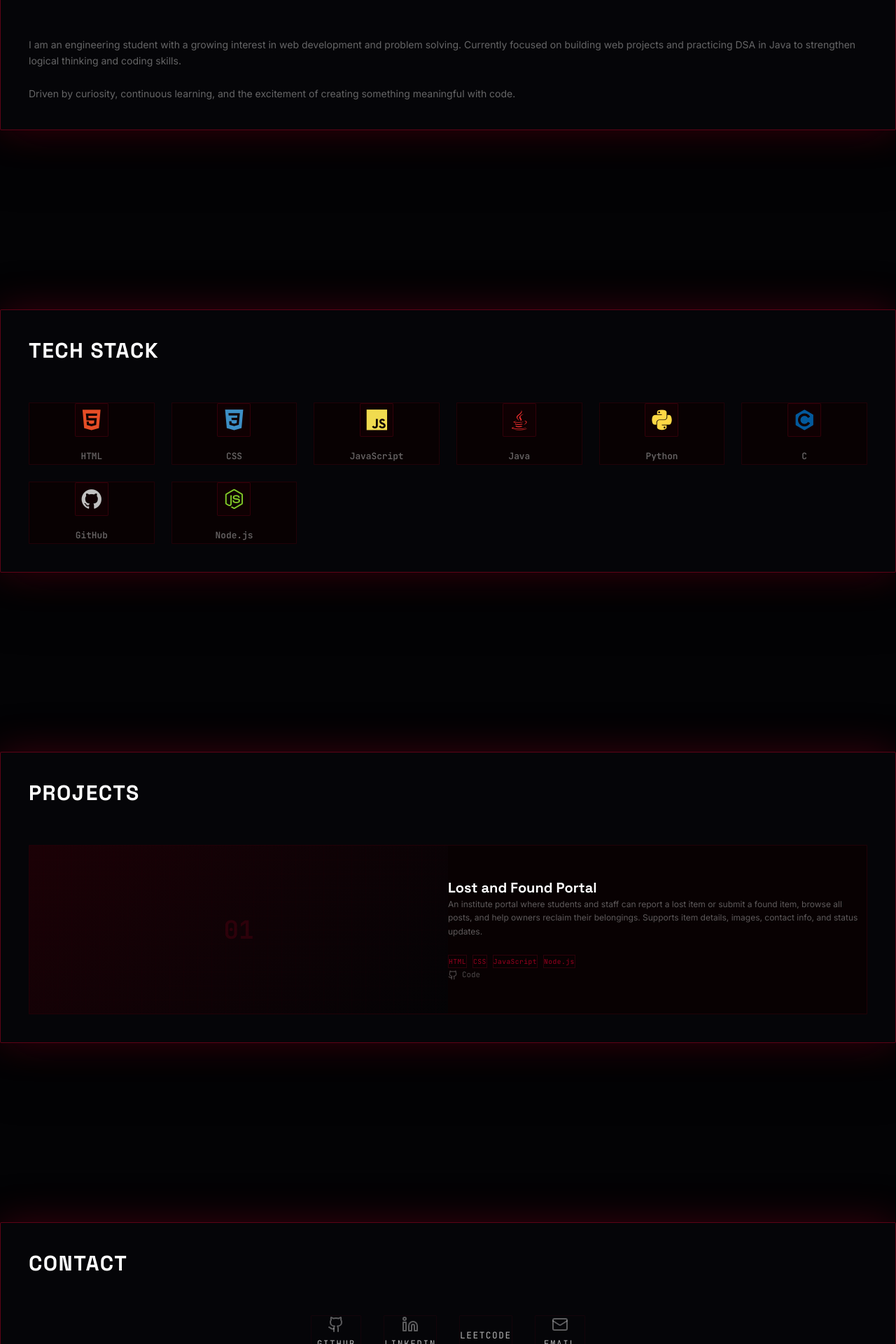
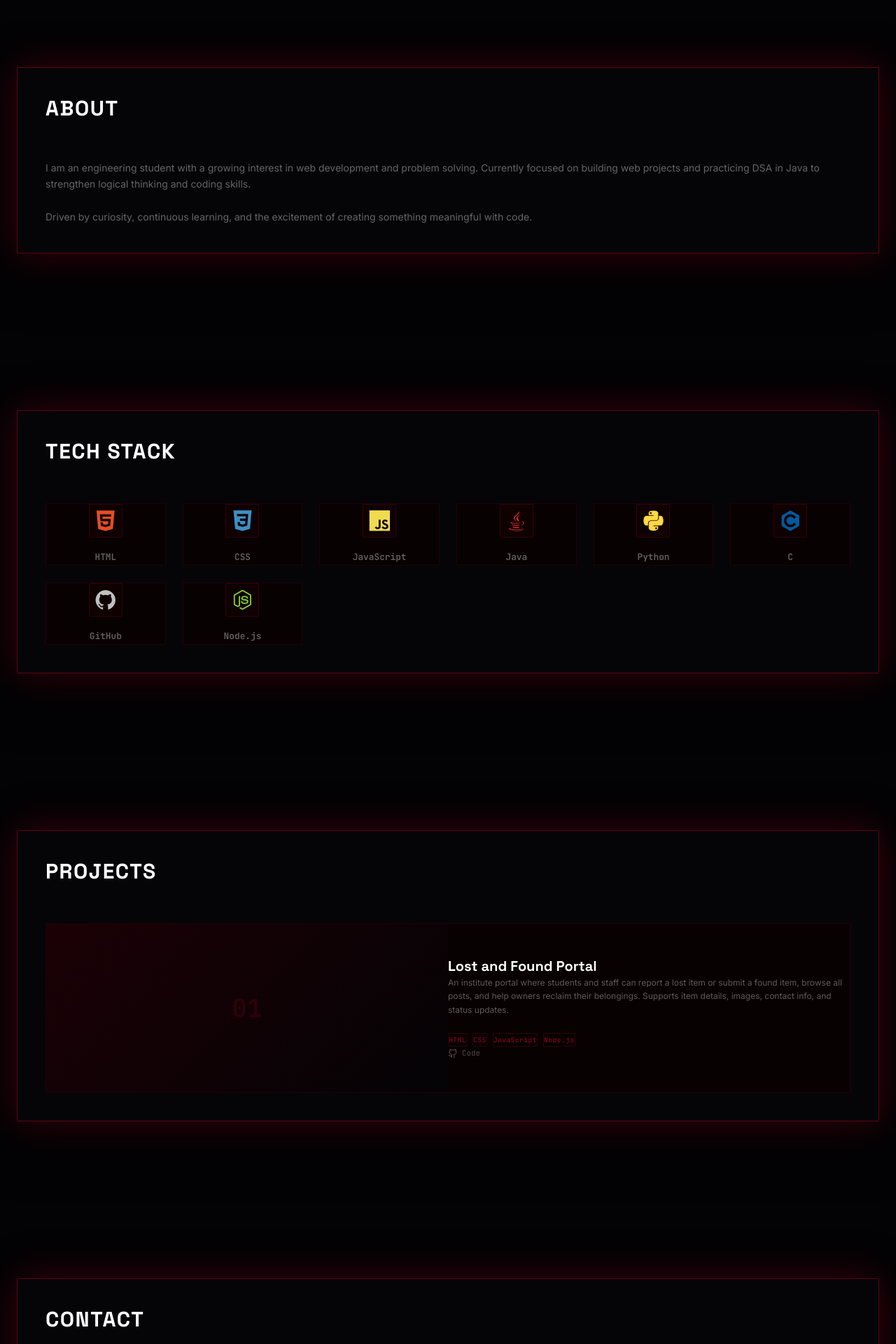
Before and after one commit to akashfoujdar0016/Project_Portfolio, a React (Vite) app: page / in a window 1280 px wide. Shown: the part 880-2800 px from the top of the page at 70% size. Built offline with nearby package versions, Linux system fonts and the light colour scheme.

Commit message:
fix: drastically reduce section padding and dividers to fix nav scroll positioning

```diff
--- a/src/App.tsx
+++ b/src/App.tsx
@@ -12,7 +12,7 @@ const sectionIds = ['home', 'about', 'tech-stack', 'projects', 'contact'];
 
 function SectionDivider() {
   return (
-    <div className="h-32 md:h-48 lg:h-64" />
+    <div style={{ height: '4rem' }} />
   );
 }
 
@@ -29,7 +29,7 @@ export function App() {
       <HeroSection />
 
       {/* Section spacing wrapper */}
-      <div className="mt-40 md:mt-64 lg:mt-80">
+      <div style={{ marginTop: '5rem' }}>
         <AboutSection />
 
         <SectionDivider />
--- a/src/components/AboutSection.tsx
+++ b/src/components/AboutSection.tsx
@@ -1,6 +1,6 @@
 export function AboutSection() {
   return (
-    <section id="about" className="relative pt-32 pb-40 md:pt-56 md:pb-72 lg:pt-72 lg:pb-96 px-6 md:px-10 lg:px-16">
+    <section id="about" className="relative" style={{ paddingTop: '6rem', paddingBottom: '4rem', paddingLeft: '1.5rem', paddingRight: '1.5rem' }}>
       <div className="w-full section-fade" style={{ maxWidth: '1400px', marginLeft: 'auto', marginRight: 'auto' }}>
         <div className="section-shell px-10 pt-16 pb-24 md:px-14 md:pt-20 md:pb-32">
           {/* Section header */}
--- a/src/components/ContactSection.tsx
+++ b/src/components/ContactSection.tsx
@@ -32,7 +32,7 @@ const socials: Array<
 
 export function ContactSection() {
   return (
-    <section id="contact" className="relative pt-32 pb-40 md:pt-56 md:pb-72 lg:pt-72 lg:pb-96 px-6 md:px-10 lg:px-16">
+    <section id="contact" className="relative" style={{ paddingTop: '6rem', paddingBottom: '4rem', paddingLeft: '1.5rem', paddingRight: '1.5rem' }}>
       <div className="w-full section-fade" style={{ maxWidth: '1400px', marginLeft: 'auto', marginRight: 'auto' }}>
         <div className="section-shell px-10 pt-16 pb-24 md:px-14 md:pt-20 md:pb-32">
           {/* Section header */}
--- a/src/components/ProjectsSection.tsx
+++ b/src/components/ProjectsSection.tsx
@@ -10,7 +10,7 @@ export function ProjectsSection() {
   };
 
   return (
-    <section id="projects" className="relative pt-32 pb-40 md:pt-56 md:pb-72 lg:pt-72 lg:pb-96 px-6 md:px-10 lg:px-16">
+    <section id="projects" className="relative" style={{ paddingTop: '6rem', paddingBottom: '4rem', paddingLeft: '1.5rem', paddingRight: '1.5rem' }}>
       <div className="w-full section-fade" style={{ maxWidth: '1400px', marginLeft: 'auto', marginRight: 'auto' }}>
         <div className="section-shell px-10 pt-16 pb-24 md:px-14 md:pt-20 md:pb-32">
           {/* Section header */}
--- a/src/components/SkillsSection.tsx
+++ b/src/components/SkillsSection.tsx
@@ -11,7 +11,7 @@ const skills = [
 
 export function SkillsSection() {
   return (
-    <section id="tech-stack" className="relative pt-32 pb-40 md:pt-56 md:pb-72 lg:pt-72 lg:pb-96 px-6 md:px-10 lg:px-16">
+    <section id="tech-stack" className="relative" style={{ paddingTop: '6rem', paddingBottom: '4rem', paddingLeft: '1.5rem', paddingRight: '1.5rem' }}>
       <div className="w-full section-fade" style={{ maxWidth: '1400px', marginLeft: 'auto', marginRight: 'auto' }}>
         <div className="section-shell px-10 pt-16 pb-24 md:px-14 md:pt-20 md:pb-32">
           {/* Section header */}
```
